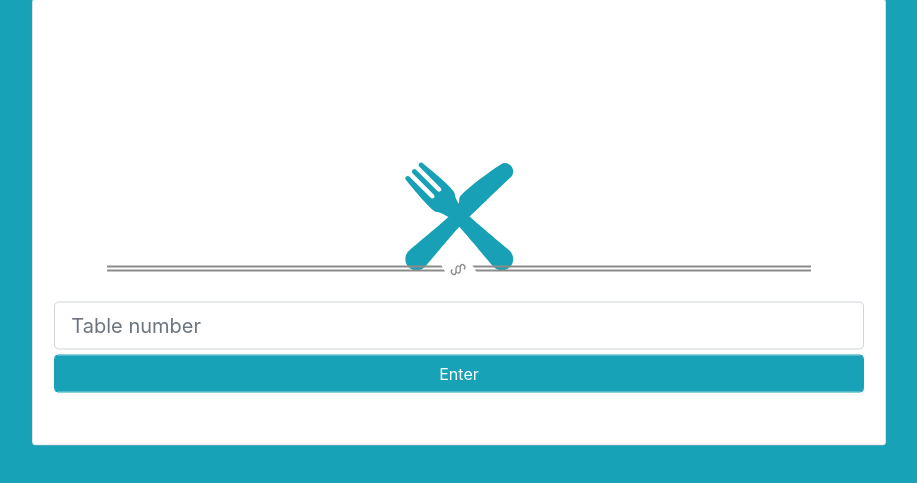
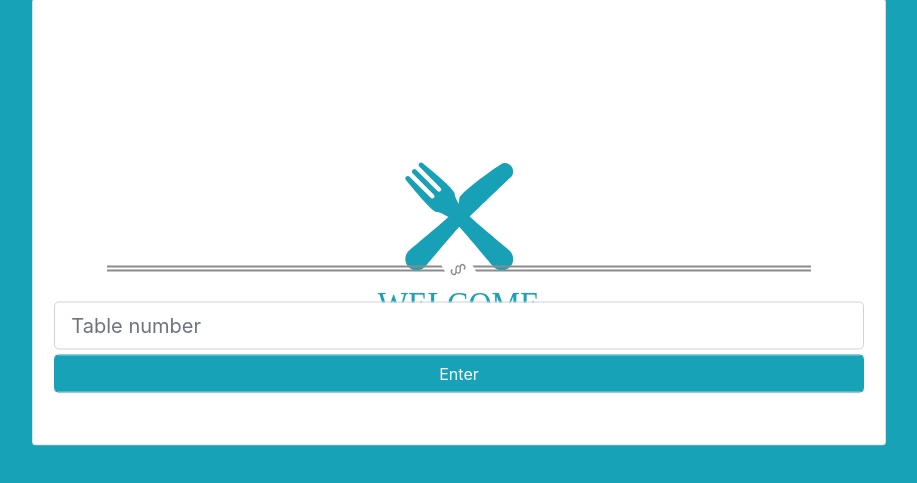
Before and after one commit to tsehowang2/Restaurant-Ordering-System, a Django app: page /login in a window 1280 px wide. Shown: the part 178-661 px from the top of the page, without its empty margins (181-1098 px from the left). Run offline with Django 3.2, Linux system fonts and the light colour scheme; some libraries are stand-ins or nearby versions.

Commit message:
WELCOME seems not big enough, made it bigger

```diff
--- a/restaurantFYP/restaurant/templates/restaurant/login.html
+++ b/restaurantFYP/restaurant/templates/restaurant/login.html
@@ -82,7 +82,7 @@
 	                            c38.2,42.8,117.2,137.2,144,169.2c9.3,11.1,22.9,17.4,37.4,17.4c26.9,0,48.8-21.9,48.8-48.8C486.2,422.8,479.8,409.2,468.7,399.9z"
 	                            />
                             </svg>
-                            <h2 class="text-info text-center">WELCOME</h2>
+                            <h2 class="text-info text-center" style="font-family: 'Times New Roman', 'Times, serif';transform: scaleY(1.1) translateY(-10px);">WELCOME</h2>
                         </div>
                         <hr class="style17 col-10" style="margin-top: 30px; margin-bottom: 30px;" />
                         <input type="hidden" name="password" value="1"/>
```
